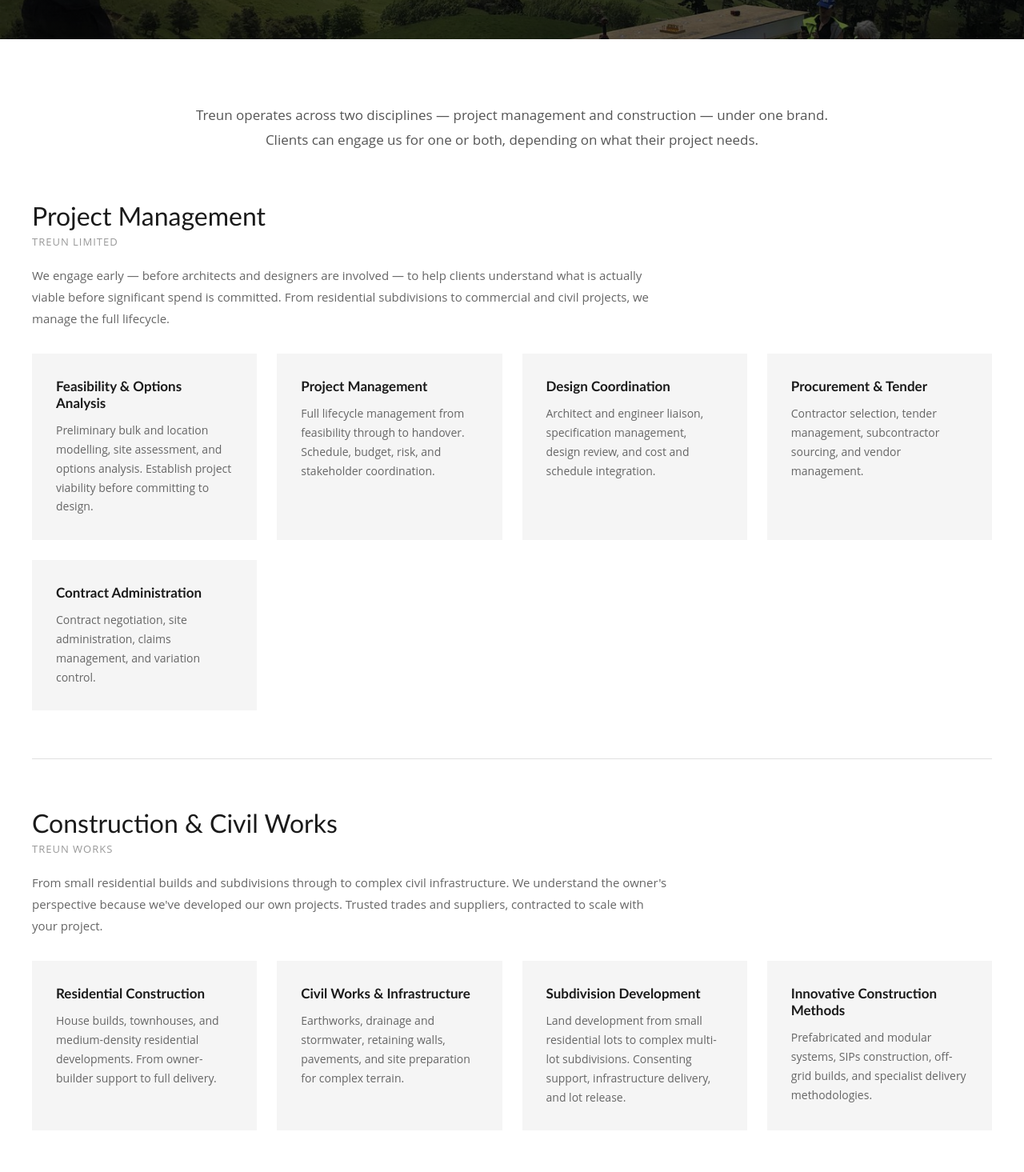
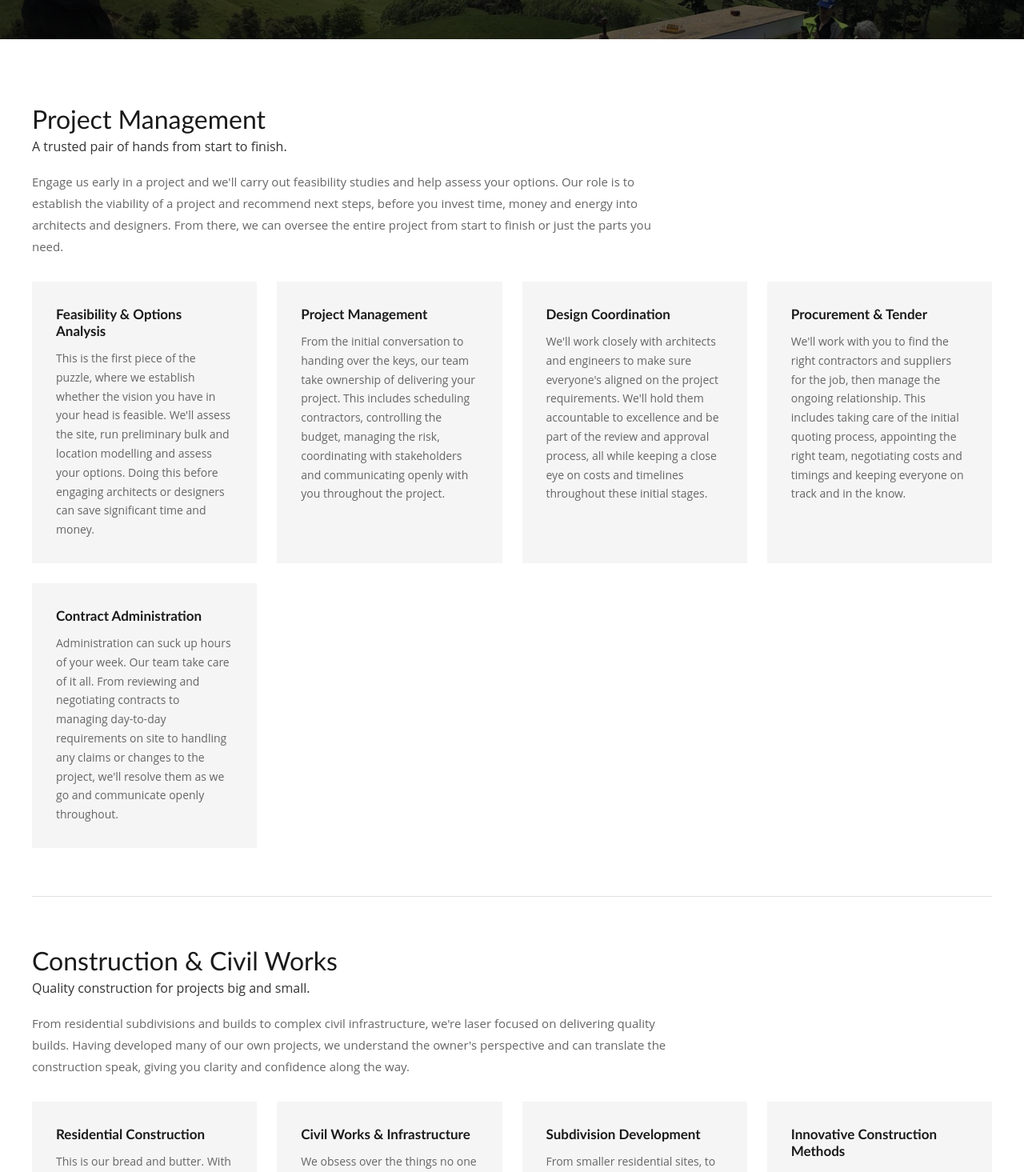
Before and after one commit to TreunLtd/treun-website, a React (Create React App) app: page /services in a window 1280 px wide. Shown: the part 280-1745 px from the top of the page at 80% size. Built offline with nearby package versions, Linux system fonts and the light colour scheme.

Commit message:
Copy updated

```diff
--- a/src/pages/AllProjectsPage.js
+++ b/src/pages/AllProjectsPage.js
@@ -14,7 +14,7 @@ export default function AllProjectsPage() {
       <section className="all-projects-hero">
         <div className="all-projects-hero-content">
           <h1>All Projects</h1>
-          <p>Complete portfolio across infrastructure, residential, and commercial sectors.</p>
+          <p>We're incredibly proud of the projects we've delivered over our 20 or so years in this industry.</p>
         </div>
       </section>
 
--- a/src/pages/HomePage.js
+++ b/src/pages/HomePage.js
@@ -26,13 +26,29 @@ export default function HomePage() {
         <div className="section-container">
           <div className="two-col-grid">
             <div className="column">
-              <h2>Project Management</h2>
-              <p>Feasibility studies, options analysis, design coordination, procurement, and contract administration. We engage early — before architects and designers — to establish what is actually viable before you commit significant spend.</p>
+              <h2>Treun Project Management</h2>
+              <p className="col-sub">A trusted pair of hands from start to finish.</p>
+              <p>Engage us early in a project and we'll carry out feasibility studies and help assess your options. Our role is to establish the viability of a project and recommend next steps, before you invest time, money and energy into architects and designers. From there, we oversee the entire project from start to finish. Or just the parts you need our help with.</p>
+              <ul className="service-list">
+                <li>Project management</li>
+                <li>Design coordination</li>
+                <li>Procurement</li>
+                <li>Bulk and location modelling</li>
+                <li>Partner with tier 1 contractors and developers</li>
+              </ul>
               <a href="/services" className="read-more">Learn More →</a>
             </div>
             <div className="column">
-              <h2>Construction & Civil Works</h2>
-              <p>From small residential builds and subdivisions through to complex civil infrastructure. We understand the owner's perspective because we've developed our own projects. Trusted trades and suppliers, contracted to fit your project.</p>
+              <h2>Treun Works</h2>
+              <p className="col-sub">Quality construction for projects big and small.</p>
+              <p>From residential subdivisions and builds to complex civil infrastructure, we're laser focused on delivering quality builds. Having developed many of our own projects, we understand the owner's perspective and can translate the construction speak, giving you clarity and confidence along the way.</p>
+              <ul className="service-list">
+                <li>Residential construction</li>
+                <li>Civil works and infrastructure</li>
+                <li>Subdivision development</li>
+                <li>Innovative construction methods</li>
+                <li>Partner with tier 1 contractors and developers</li>
+              </ul>
               <a href="/services" className="read-more">Learn More →</a>
             </div>
           </div>
@@ -42,14 +58,14 @@ export default function HomePage() {
       <section className="featured-projects">
         <div className="section-container">
           <h2>Featured Projects</h2>
-          <p className="section-subtitle">Recent delivery across residential, commercial, and infrastructure sectors.</p>
+          <p className="section-subtitle">Here's a look at some of the projects we've delivered recently.</p>
           <div className="projects-grid">
             {featuredProjects.map(project => (
               <CaseStudyCard key={project.id} project={project} />
             ))}
           </div>
           <div className="view-all-projects">
-            <a href="/all-projects" className="view-all-button">View All Projects →</a>
+            <a href="/all-projects" className="view-all-button">See All Projects →</a>
           </div>
         </div>
       </section>
--- a/src/pages/ServicesPage.js
+++ b/src/pages/ServicesPage.js
@@ -19,36 +19,33 @@ export default function ServicesPage() {
 
       <section className="services-section">
         <div className="services-container">
-          <div className="services-intro">
-            <p>Treun operates across two disciplines — project management and construction — under one brand. Clients can engage us for one or both, depending on what their project needs.</p>
-          </div>
 
           <div className="services-division">
             <div className="division-header">
               <h2>Project Management</h2>
-              <p className="division-sub">Treun Limited</p>
+              <p className="division-tagline">A trusted pair of hands from start to finish.</p>
             </div>
-            <p className="division-intro">We engage early — before architects and designers are involved — to help clients understand what is actually viable before significant spend is committed. From residential subdivisions to commercial and civil projects, we manage the full lifecycle.</p>
+            <p className="division-intro">Engage us early in a project and we'll carry out feasibility studies and help assess your options. Our role is to establish the viability of a project and recommend next steps, before you invest time, money and energy into architects and designers. From there, we can oversee the entire project from start to finish or just the parts you need.</p>
             <div className="service-boxes">
               <div className="service-box">
                 <h3>Feasibility & Options Analysis</h3>
-                <p>Preliminary bulk and location modelling, site assessment, and options analysis. Establish project viability before committing to design.</p>
+                <p>This is the first piece of the puzzle, where we establish whether the vision you have in your head is feasible. We'll assess the site, run preliminary bulk and location modelling and assess your options. Doing this before engaging architects or designers can save significant time and money.</p>
               </div>
               <div className="service-box">
                 <h3>Project Management</h3>
-                <p>Full lifecycle management from feasibility through to handover. Schedule, budget, risk, and stakeholder coordination.</p>
+                <p>From the initial conversation to handing over the keys, our team take ownership of delivering your project. This includes scheduling contractors, controlling the budget, managing the risk, coordinating with stakeholders and communicating openly with you throughout the project.</p>
               </div>
               <div className="service-box">
                 <h3>Design Coordination</h3>
-                <p>Architect and engineer liaison, specification management, design review, and cost and schedule integration.</p>
+                <p>We'll work closely with architects and engineers to make sure everyone's aligned on the project requirements. We'll hold them accountable to excellence and be part of the review and approval process, all while keeping a close eye on costs and timelines throughout these initial stages.</p>
               </div>
               <div className="service-box">
                 <h3>Procurement & Tender</h3>
-                <p>Contractor selection, tender management, subcontractor sourcing, and vendor management.</p>
+                <p>We'll work with you to find the right contractors and suppliers for the job, then manage the ongoing relationship. This includes taking care of the initial quoting process, appointing the right team, negotiating costs and timings and keeping everyone on track and in the know.</p>
               </div>
               <div className="service-box">
                 <h3>Contract Administration</h3>
-                <p>Contract negotiation, site administration, claims management, and variation control.</p>
+                <p>Administration can suck up hours of your week. Our team take care of it all. From reviewing and negotiating contracts to managing day-to-day requirements on site to handling any claims or changes to the project, we'll resolve them as we go and communicate openly throughout.</p>
               </div>
             </div>
           </div>
@@ -58,34 +55,35 @@ export default function ServicesPage() {
           <div className="services-division">
             <div className="division-header">
               <h2>Construction & Civil Works</h2>
-              <p className="division-sub">Treun Works</p>
+              <p className="division-tagline">Quality construction for projects big and small.</p>
             </div>
-            <p className="division-intro">From small residential builds and subdivisions through to complex civil infrastructure. We understand the owner's perspective because we've developed our own projects. Trusted trades and suppliers, contracted to scale with your project.</p>
+            <p className="division-intro">From residential subdivisions and builds to complex civil infrastructure, we're laser focused on delivering quality builds. Having developed many of our own projects, we understand the owner's perspective and can translate the construction speak, giving you clarity and confidence along the way.</p>
             <div className="service-boxes">
               <div className="service-box">
                 <h3>Residential Construction</h3>
-                <p>House builds, townhouses, and medium-density residential developments. From owner-builder support to full delivery.</p>
+                <p>This is our bread and butter. With extra butter. From small house builds and residential subdivisions to medium-density developments, we can jump in at whatever capacity you need. Whether that's full delivery or a bit of support for an owner-builder, we've got your back.</p>
               </div>
               <div className="service-box">
                 <h3>Civil Works & Infrastructure</h3>
-                <p>Earthworks, drainage and stormwater, retaining walls, pavements, and site preparation for complex terrain.</p>
+                <p>We obsess over the things no one sees. Earthworks. Drainage and stormwater. Making sure there's strong, stable surfaces for building on. Bringing solutions for complex terrain. Whatever it is, we'll make sure your site is prepared for the project you've got in mind.</p>
               </div>
               <div className="service-box">
                 <h3>Subdivision Development</h3>
-                <p>Land development from small residential lots to complex multi-lot subdivisions. Consenting support, infrastructure delivery, and lot release.</p>
+                <p>From smaller residential sites, to large, complex subdivisions, to coordinating the release of new sections, if there's land to be developed, we can help. And because the consent process isn't high on anyone's favourite-things-to-do list, we'll take care of that too.</p>
               </div>
               <div className="service-box">
                 <h3>Innovative Construction Methods</h3>
-                <p>Prefabricated and modular systems, SIPs construction, off-grid builds, and specialist delivery methodologies.</p>
+                <p>Our team are clued up on the latest construction methods, resulting in a faster and more cost effective construction process. From prefabricated and modular building systems to specialised delivery methods to the use of pre-made insulated panels, our finger is on the pulse.</p>
               </div>
             </div>
           </div>
 
           <div className="services-cta">
             <h2>Ready to discuss your project?</h2>
-            <p>Get in touch and we'll work out the best way to help.</p>
-            <a href="/contact" className="cta-button">Contact Us</a>
+            <p>Get in touch and let's chat about how we can help. The coffee's on Matt.</p>
+            <a href="/contact" className="cta-button">Get in Touch</a>
           </div>
+
         </div>
       </section>
     </div>
--- a/src/pages/WorksPage.css
+++ b/src/pages/WorksPage.css
@@ -161,3 +161,10 @@
     grid-template-columns: 1fr;
   }
 }
+
+.division-tagline {
+  font-style: italic;
+  color: #999;
+  font-size: 16px;
+  margin-top: 5px;
+}
```
Also changed, not shown: src/components/HeroSection.css (+21 -9 lines), src/components/HeroSection.js (+4 -7 lines), src/data/projects.js (+4 -4 lines), src/pages/HomePage.css (+35 -0 lines).
